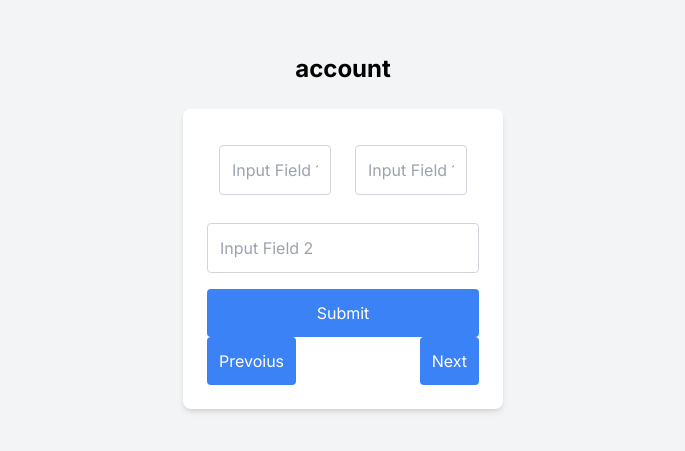
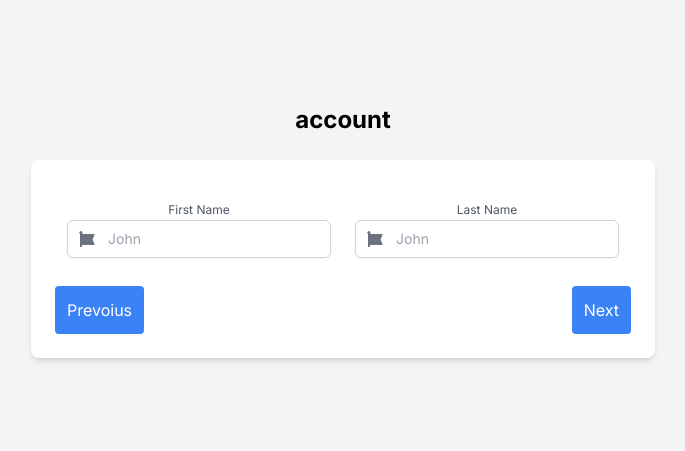
Before and after one commit to benman604/brytdesigns-tech-challenge, a Next.js app: page / in a window 1280 px wide. Shown: the part 169-620 px from the top of the page, without its empty margins (297-982 px from the left). Built offline with nearby package versions, Linux system fonts and the light colour scheme.

Commit message:
Create text input field component, add base styling and icon

```diff
--- /dev/null
+++ b/src/app/components/textinput.tsx
@@ -0,0 +1,20 @@
+"use client";
+
+export default function InputField({icon, label, placeholder}: {icon: JSX.Element, label: string, placeholder: string}) {
+    return (
+        <div className="mb-4">
+        <label className="mb-1 text-xs text-left text-gray-600" htmlFor="first_name">{label}</label>
+        <div className="relative">
+          <span className="absolute inset-y-0 left-0 flex items-center pl-3 text-gray-500">
+            {/* Icon */}
+            {icon}
+          </span>
+          <input
+            type="text"
+            className="pl-10 pr-3 py-2 border border-gray-300 rounded-md focus:outline-none focus:ring-indigo-500 focus:border-indigo-500 block w-full shadow-sm sm:text-sm"
+            placeholder={placeholder}
+          />
+        </div>
+      </div>
+    );
+}
--- a/src/app/form-pages/account.tsx
+++ b/src/app/form-pages/account.tsx
@@ -3,6 +3,8 @@
 import { faFontAwesome } from "@fortawesome/free-solid-svg-icons";
 import { FontAwesomeIcon } from "@fortawesome/react-fontawesome";
 import { useState } from "react";
+
+import InputField from "../components/textinput";
 
 export default function Account() {
     return (
@@ -10,30 +12,26 @@ export default function Account() {
             {/* horizontal split to 2 halves */}
             <div className="flex justify-between">
                 <div className="w-1/2 p-3">
-                    <input
-                        type="text"
-                        placeholder="Input Field 1"
-                        className="w-full p-3 mb-4 border border-gray-300 rounded"
-                    />
+                <InputField
+                    label="First Name"
+                    icon={
+                        <FontAwesomeIcon icon={faFontAwesome} />
+                    }
+                    placeholder="John"
+                />
                 </div>
                 <div className="w-1/2 p-3">
-                    <input
-                        type="text"
-                        placeholder="Input Field 1"
-                        className="w-full p-3 mb-4 border border-gray-300 rounded"
+                    <InputField
+                        label="Last Name"
+                        icon={
+                            <FontAwesomeIcon icon={faFontAwesome} />
+                        }
+                        placeholder="John"
                     />
                 </div>
             </div>
 
 
-            <input
-                type="text"
-                placeholder="Input Field 2"
-                className="w-full p-3 mb-4 border border-gray-300 rounded"
-            />
-            <button className="w-full p-3 bg-blue-500 text-white rounded hover:bg-blue-600">
-                Submit
-            </button>
         </>
     )
 }
--- a/src/app/page.tsx
+++ b/src/app/page.tsx
@@ -18,7 +18,7 @@ export default function Home() {
       <div className="flex justify-center items-center min-h-screen bg-gray-100">
         <div className="text-center">
           <h1 className="text-2xl font-bold mb-6">{page}</h1>
-          <div className="w-80 p-6 bg-white shadow-md rounded-lg">
+          <div className="w-100 p-6 bg-white shadow-md rounded-lg">
             <Account />
 
             {/* horizontal view with left and right side */}
```
